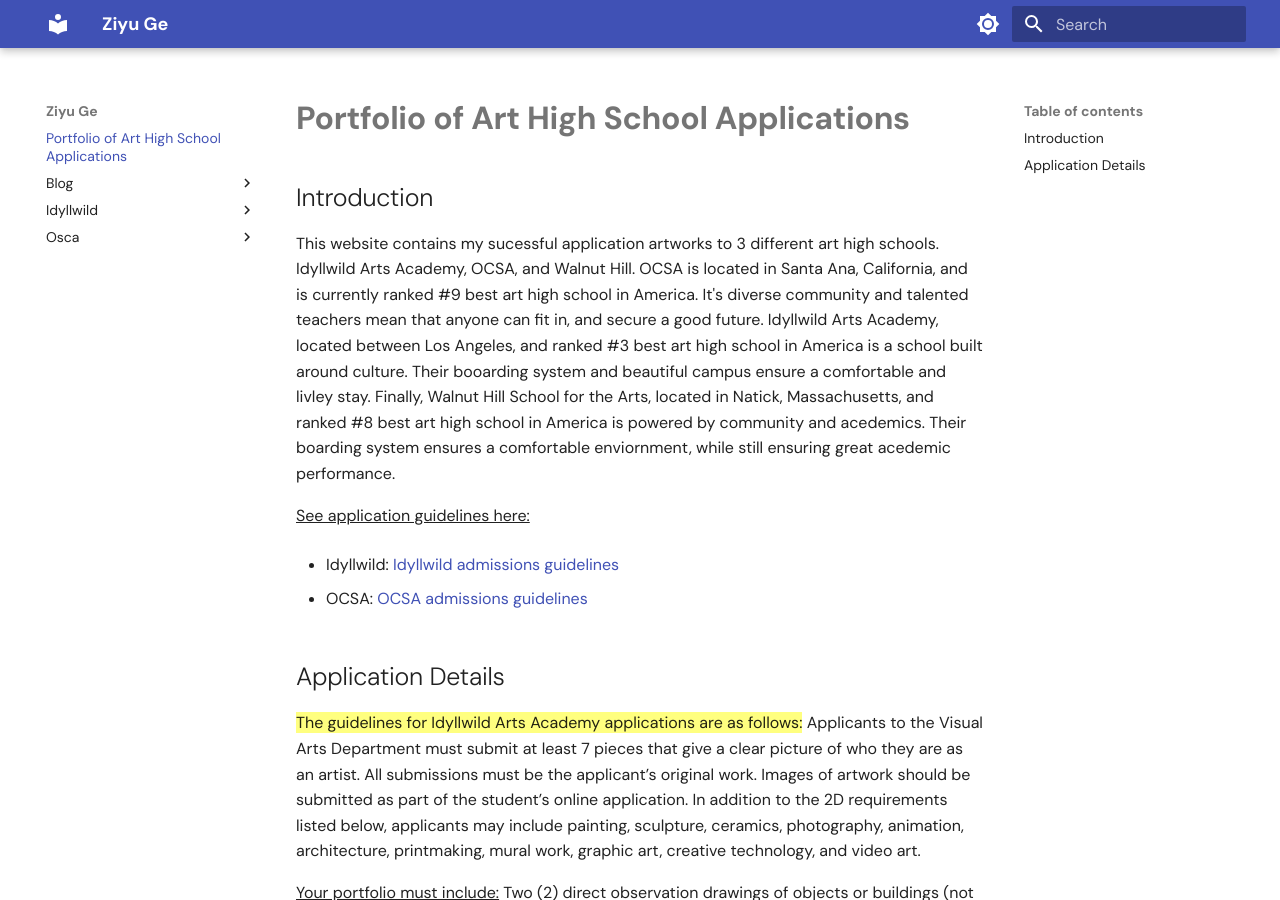
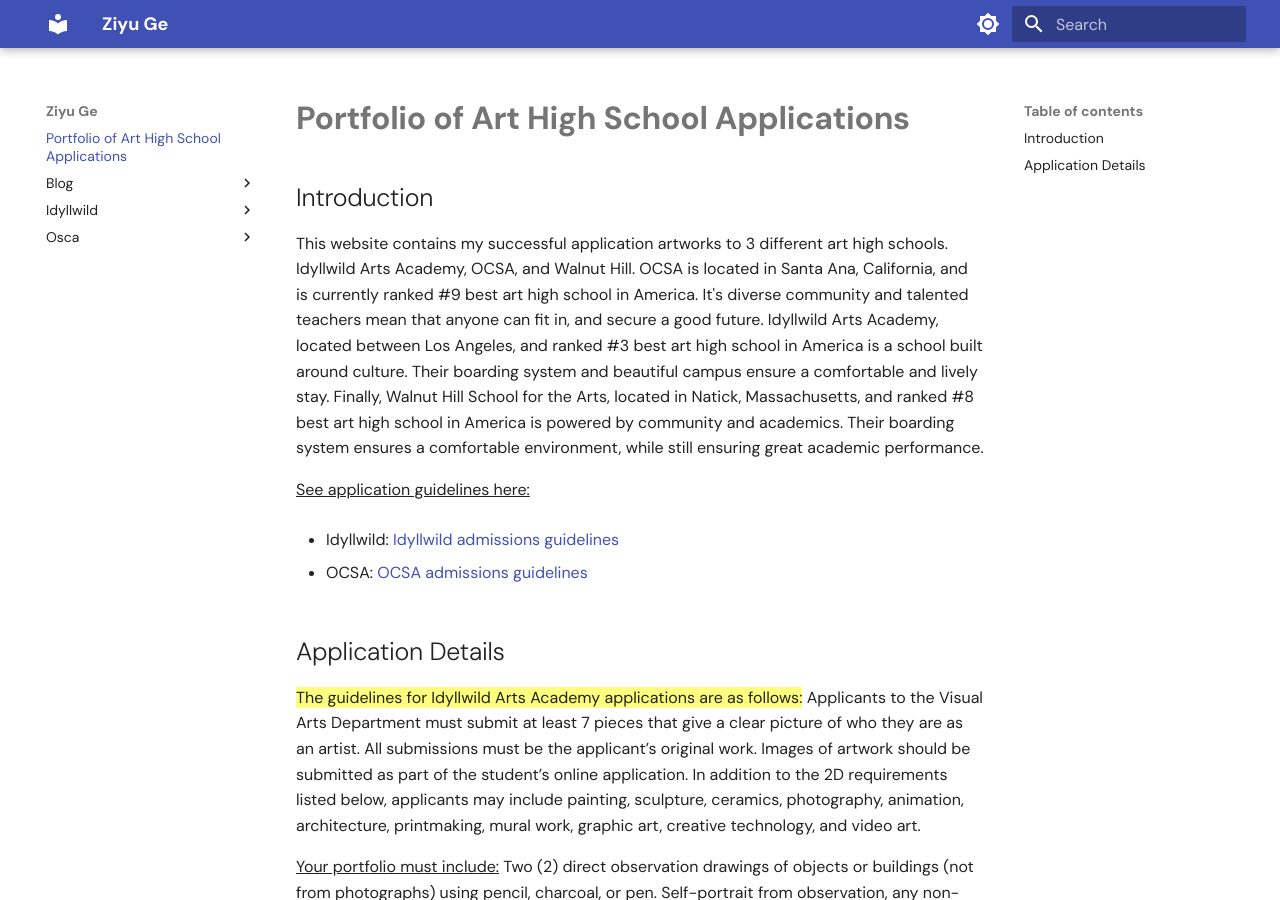
Before and after one commit to ziyuge27/ziyuge-website, an MkDocs documentation site: the page built from docs/index.md, in a window 1280 px wide and 900 px high. Built offline with MkDocs 1.6.1 and Material for MkDocs 9.7.7, drawn with Linux system fonts in a browser that asks for light colours; emoji names are drawn with the system emoji font.

Commit message:
fixed typos in intro

```diff
--- a/docs/index.md
+++ b/docs/index.md
@@ -2,7 +2,7 @@
 
 ## Introduction
 
-This website contains my sucessful application artworks to 3 different art high schools. Idyllwild Arts Academy, OCSA, and Walnut Hill. OCSA is located in Santa Ana, California, and is currently ranked #9 best art high school in America. It's diverse community and talented teachers mean that anyone can fit in, and secure a good future. Idyllwild Arts Academy, located between Los Angeles, and ranked #3 best art high school in America is a school built around culture. Their booarding system and beautiful campus ensure a comfortable and livley stay. Finally, Walnut Hill School for the Arts, located in Natick, Massachusetts, and ranked #8 best art high school in America is powered by community and acedemics. Their boarding system ensures a comfortable enviornment, while still ensuring great acedemic performance.
+This website contains my successful application artworks to 3 different art high schools. Idyllwild Arts Academy, OCSA, and Walnut Hill. OCSA is located in Santa Ana, California, and is currently ranked #9 best art high school in America. It's diverse community and talented teachers mean that anyone can fit in, and secure a good future. Idyllwild Arts Academy, located between Los Angeles, and ranked #3 best art high school in America is a school built around culture. Their boarding system and beautiful campus ensure a comfortable and lively stay. Finally, Walnut Hill School for the Arts, located in Natick, Massachusetts, and ranked #8 best art high school in America is powered by community and academics. Their boarding system ensures a comfortable environment, while still ensuring great academic performance.
 
 ^^See application guidelines here:^^
 
```
